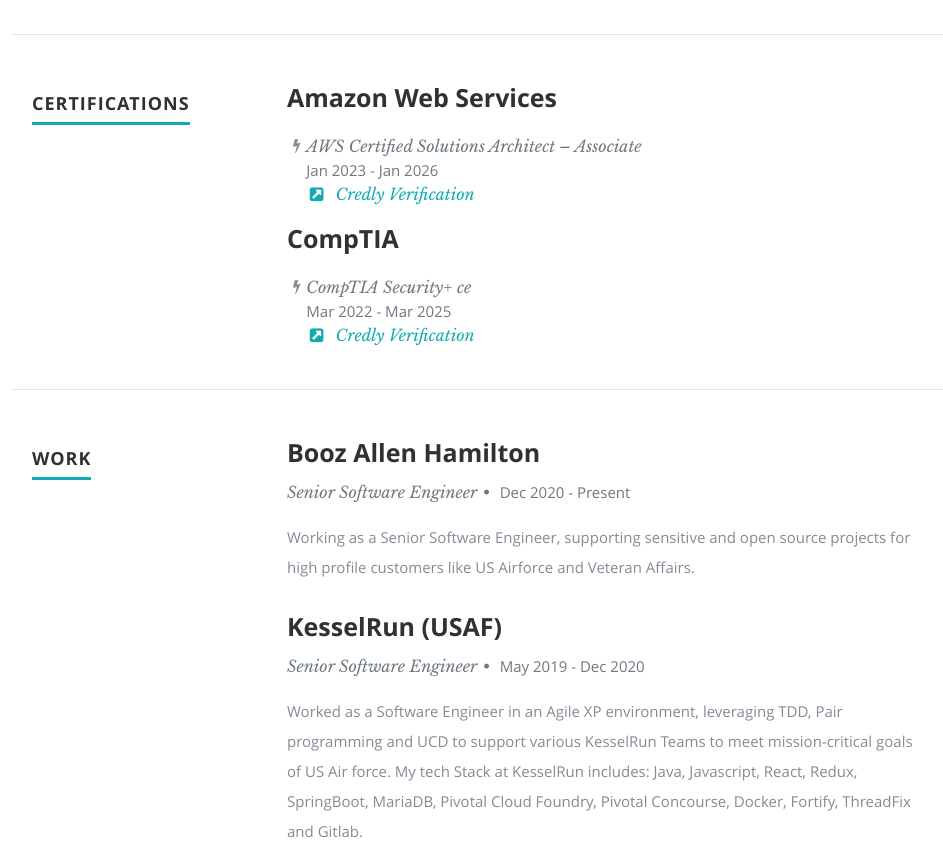
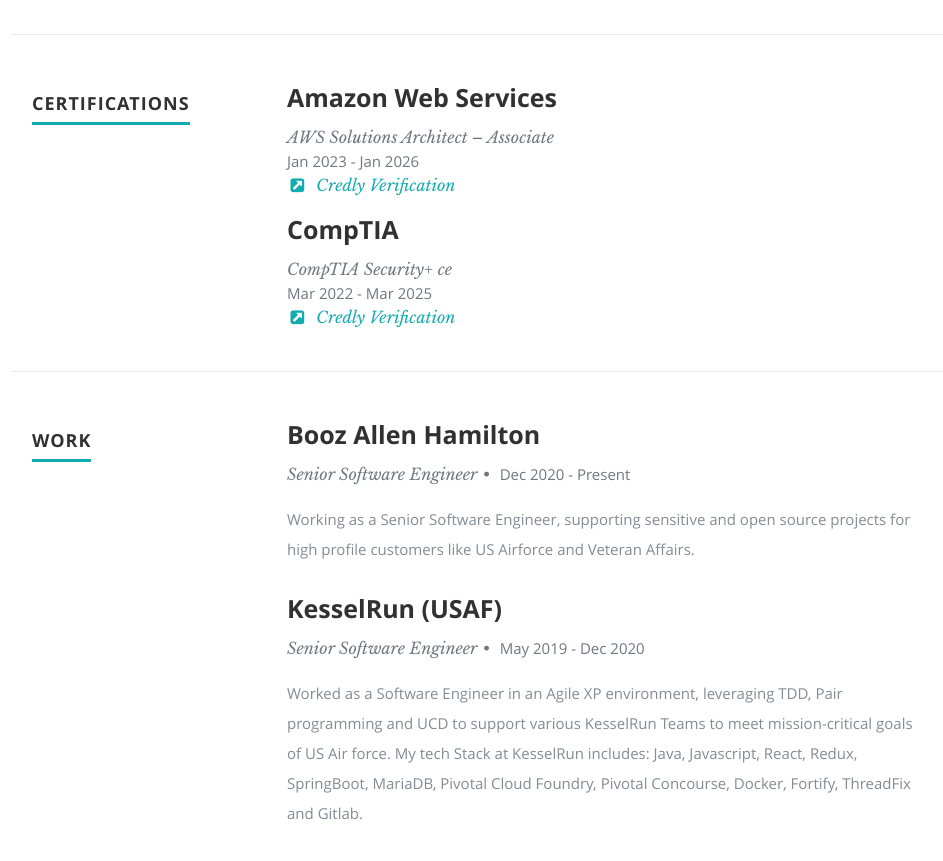
Before and after one commit to ShobyP/react-resume, a React (Create React App) app: page / in a window 1280 px wide. Shown: the part 1720-2581 px from the top of the page, without its empty margins (118-1061 px from the left). Built offline with nearby package versions, Linux system fonts and the light colour scheme.

Commit message:
removed cert bullet bolt

```diff
--- a/public/resumeData.json
+++ b/public/resumeData.json
@@ -40,7 +40,7 @@
     ],
     "certifications":[
       {
-        "certification":"AWS Certified Solutions Architect – Associate",
+        "certification":"AWS Solutions Architect – Associate",
         "issuedBy":"Amazon Web Services",
         "validity":"Jan 2023 - Jan 2026",
         "credly": "https://www.credly.com/badges/90322bd3-8e65-4159-8720-2e0b071be999/public_url"
--- a/src/Components/Resume.js
+++ b/src/Components/Resume.js
@@ -16,17 +16,7 @@
       //Certifications:
       var certifications = this.props.data.certifications.map(function(certification){
         return <div key={certification.certification}><h3>{certification.issuedBy}</h3>
-        <div style={{
-        display: "flex",
-        flexWrap: "wrap",
-        alignContent: "flex-start"
-      }}>
-        <i class="fa fa-2xs fa-fw fa-bolt" aria-hidden="true" style={{
-                 display: "flex",
-                 alignItems: "center",
-                 justifyContent: "center",
-                 height: "40px"
-        }}></i>
+        <div>
          <p className="info">{certification.certification} <div><em className="date">{certification.validity}</em></div>
         <div>
          <a href={certification.credly} target="_blank" className="link"><i className="fa fa-fw fa-external-link-square"  aria-hidden="true"></i>&nbsp; Credly Verification</a>
```
